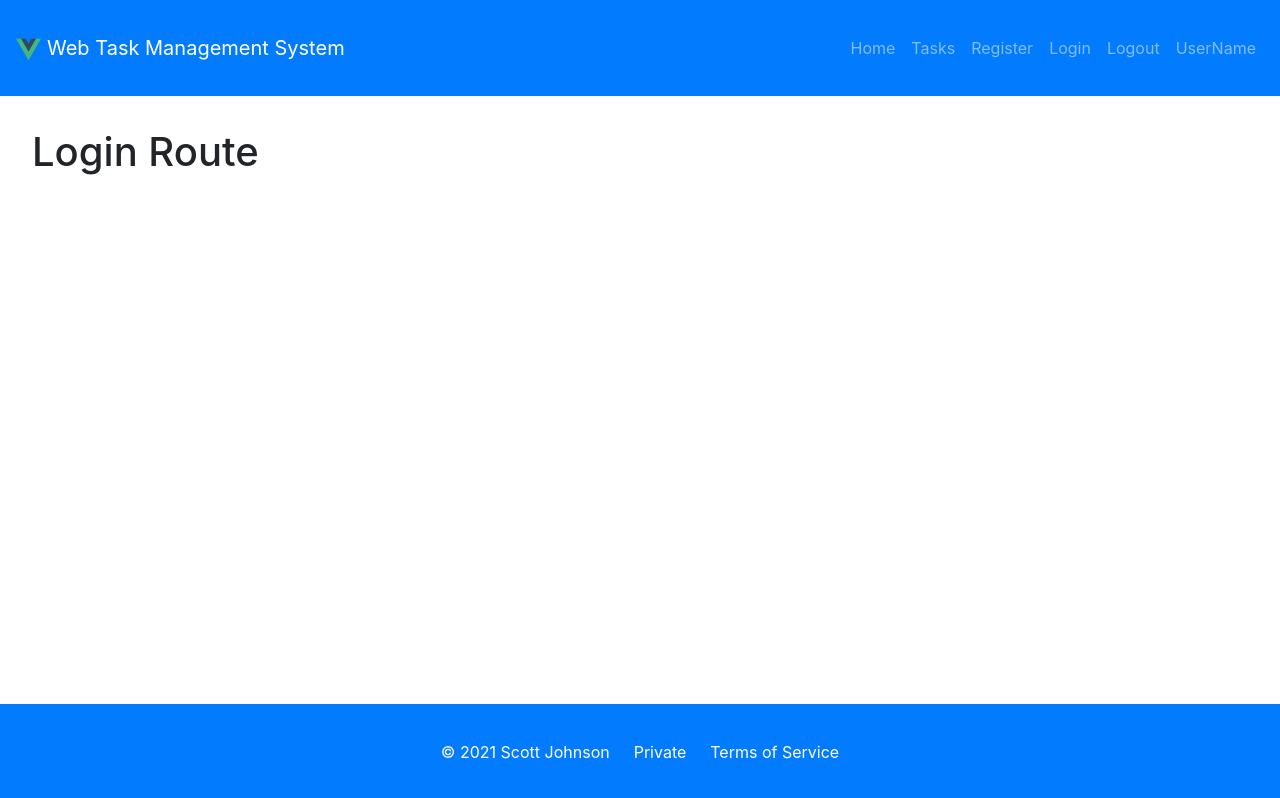
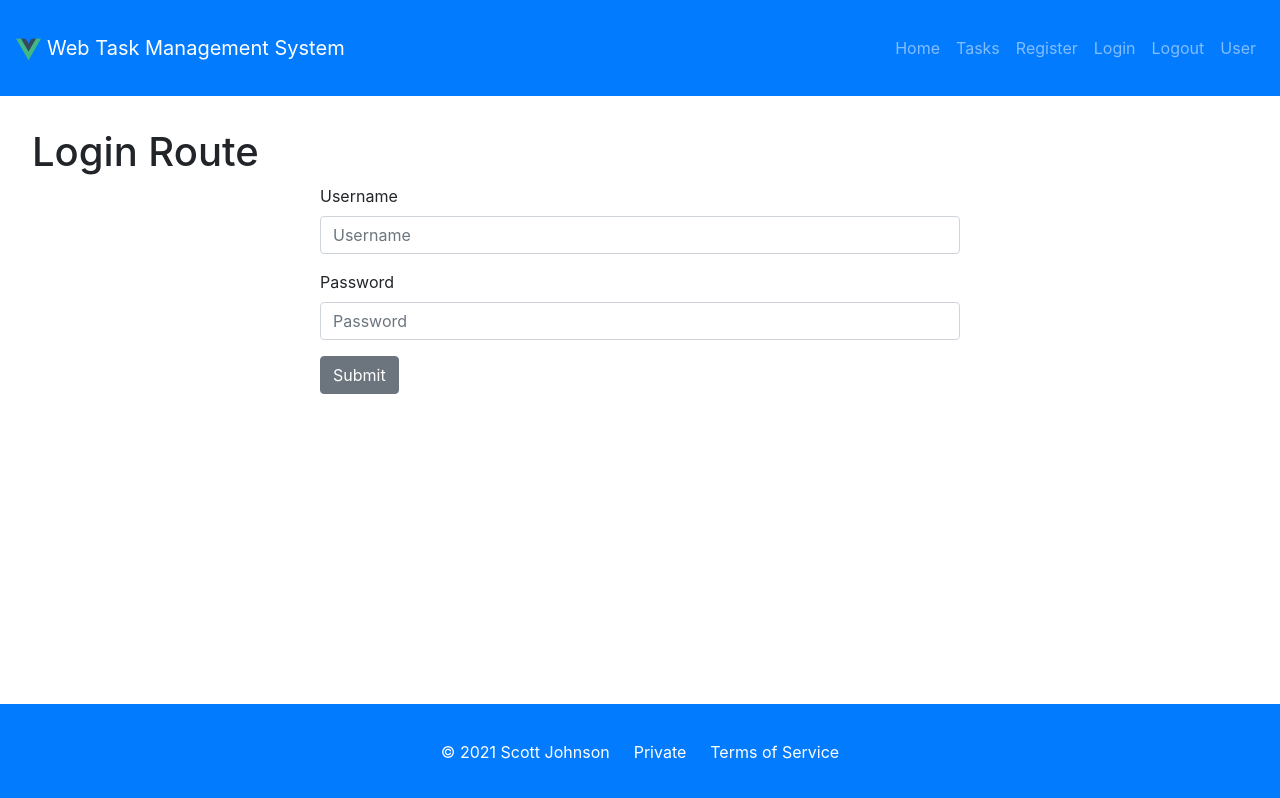
Before and after one commit to rscottjohnson/WTMS, a Vue app: page /login in a window 1280 px wide. Built offline with nearby package versions, Linux system fonts and the light colour scheme.

Commit message:
Added state management

```diff
--- a/src/App.vue
+++ b/src/App.vue
@@ -21,6 +21,9 @@
   components: {
     Navbar,
     Footer
+  },
+  beforeCreate: function() {
+    this.$store.dispatch('authenticate');
   }
 }
 </script>
--- a/src/assets/css/style.css
+++ b/src/assets/css/style.css
@@ -52,3 +52,11 @@
   justify-content: center;
   align-items: center;
 }
+
+form.custom-form {
+  max-width: 40rem;
+  display: flex;
+  flex-direction: column;
+  margin-left: auto;
+  margin-right: auto;
+}
--- a/src/components/Navbar.vue
+++ b/src/components/Navbar.vue
@@ -44,7 +44,9 @@
             <a class="nav-link" href="#">Logout</a>
           </li>
           <li class="nav-item">
-            <a class="nav-link" href="#">UserName</a>
+            <a class="nav-link" href="#">
+              {{ this.$store.state.username ? this.$store.state.username : 'User' }}
+            </a>
           </li>
         </ul>
       </div>
--- a/src/router/index.js
+++ b/src/router/index.js
@@ -21,7 +21,7 @@
     path: '/tasks',
     name: 'tasks-all',
     component: TasksAll,
-    beforeEnter: (toolbar, from, next) => {
+    beforeEnter: (to, from, next) => {
       if(isLoggedIn) {
         next();
       } else {
@@ -33,7 +33,7 @@
     path: '/tasks/new',
     name: 'tasks-create',
     component: TasksCreate,
-    beforeEnter: (toolbar, from, next) => {
+    beforeEnter: (to, from, next) => {
       if(isLoggedIn) {
         next();
       } else {
@@ -45,7 +45,7 @@
     path: '/tasks/:id',
     name: 'tasks-edit',
     component: TasksEdit,
-    beforeEnter: (toolbar, from, next) => {
+    beforeEnter: (to, from, next) => {
       if(isLoggedIn) {
         next();
       } else {
@@ -57,7 +57,7 @@
     path: '/login',
     name: 'Login',
     component: Login,
-    beforeEnter: (toolbar, from, next) => {
+    beforeEnter: (to, from, next) => {
       if(!isLoggedIn) {
         next();
       } else {
@@ -69,7 +69,7 @@
     path: '/register',
     name: 'Register',
     component: Register,
-    beforeEnter: (toolbar, from, next) => {
+    beforeEnter: (to, from, next) => {
       if(!isLoggedIn) {
         next();
       } else {
--- /dev/null
+++ b/src/services/AuthService.js
@@ -0,0 +1,26 @@
+import store from '../store'
+
+export function isLoggedIn() {
+  const token = localStorage.getItem('token');
+  return token != null;
+}
+
+export function login() {
+  const token = {
+    username: 'username'
+  }
+  setToken(token);
+}
+
+function setToken(token) {
+  localStorage.setItem('token', JSON.stringify(token));
+  store.dispatch('authenticate');
+}
+
+export function getUsername() {
+  return 'username';
+}
+
+export function getUserId() {
+  return 1;
+}
--- a/src/store/index.js
+++ b/src/store/index.js
@@ -1,14 +1,32 @@
 import Vue from 'vue'
 import Vuex from 'vuex'
+import * as auth from '../services/AuthService'
 
 Vue.use(Vuex)
 
 export default new Vuex.Store({
   state: {
+    isLoggedIn: false,
+    apiUrl: 'http://localhost:3000',
+    username: null,
+    userId: null
   },
   mutations: {
+    authenticate(state) {
+      state.isLoggedIn = auth.isLoggedIn();
+      if (state.isLoggedIn) {
+        state.username = auth.getUsername();
+        state.userId = auth.getUserId();
+      } else {
+        state.userId = null;
+        state.username = null;
+      }
+    }
   },
   actions: {
+    authenticate(context) {
+      context.commit('authenticate');
+    }
   },
   modules: {
   }
--- a/src/views/authentication/Login.vue
+++ b/src/views/authentication/Login.vue
@@ -1,3 +1,44 @@
 <template>
-  <h1>Login Route</h1>
+  <div>
+    <h1>Login Route</h1>
+    <form class="custom-form" v-on:submit="onSubmit">
+      <div class="form-group">
+        <label for="username">Username</label>
+        <input
+          type="text"
+          class="form-control"
+          id="username"
+          placeholder="Username"
+        />
+      </div>
+      <div class="form-group">
+        <label for="password">Password</label>
+        <input
+          type="password"
+          class="form-control"
+          id="password"
+          placeholder="Password"
+        />
+      </div>
+      <div class="form-group">
+        <button type="submit" class="btn btn-secondary">Submit</button>
+      </div>
+    </form>
+  </div>
 </template>
+
+<script>
+  import * as auth from '../../services/AuthService'
+
+  export default {
+    name: 'login',
+    methods: {
+      onSubmit: function(event) {
+        event.preventDefault();
+        auth.login();
+        this.$router.push({ name: 'Home' });
+      }
+    }
+
+  }
+</script>
```
